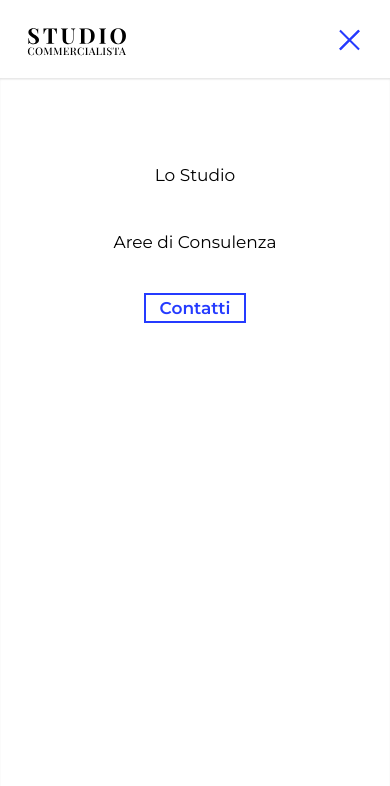
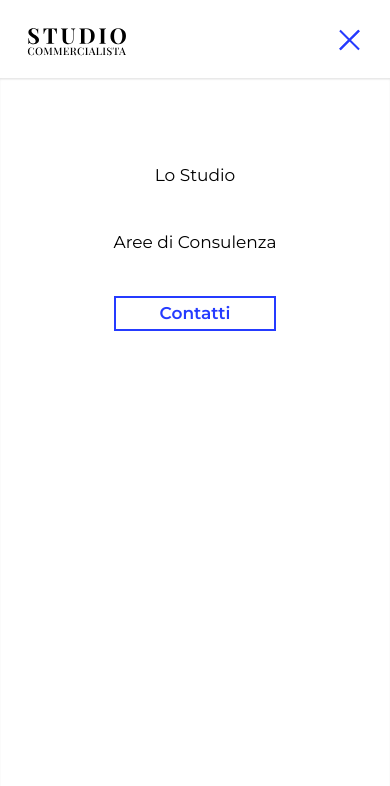
Before and after one commit to RiccardoAlbione/financial-advisor-website-demo, a plain HTML site: page index.html in a window 390 px wide. Both pictures are taken after a click on the button "Menu". Shown: the top 786 px of the page. Drawn offline with nearby package versions, Linux system fonts and the light colour scheme.

Commit message:
Fixing the fix

```diff
--- a/css/main.css
+++ b/css/main.css
@@ -592,13 +592,25 @@ section.contacts .form-container footer .form-btn {
         text-align: center;
         box-shadow: inset 0 0.1em 0.1em rgba(0, 0, 0, 0.1);
         transform: translateX(-100%);
+        visibility: hidden;
         opacity: 0;
+        max-height: 0;
         transition: transform 0.45s ease-in, opacity 0.3s ease-in;
     }
 
     .hero .navbar-container.open .main-nav {
+        visibility: visible;
         opacity: 1;
+        max-height: 1000px;
         transform: translateX(0%);
+    }
+
+    .hero .main-nav .nav-cta {
+        display: none;
+    }
+
+    .hero .navbar-container.open .main-nav .nav-cta {
+        display: block;
     }
 
     .hero .main-nav ul {
```
